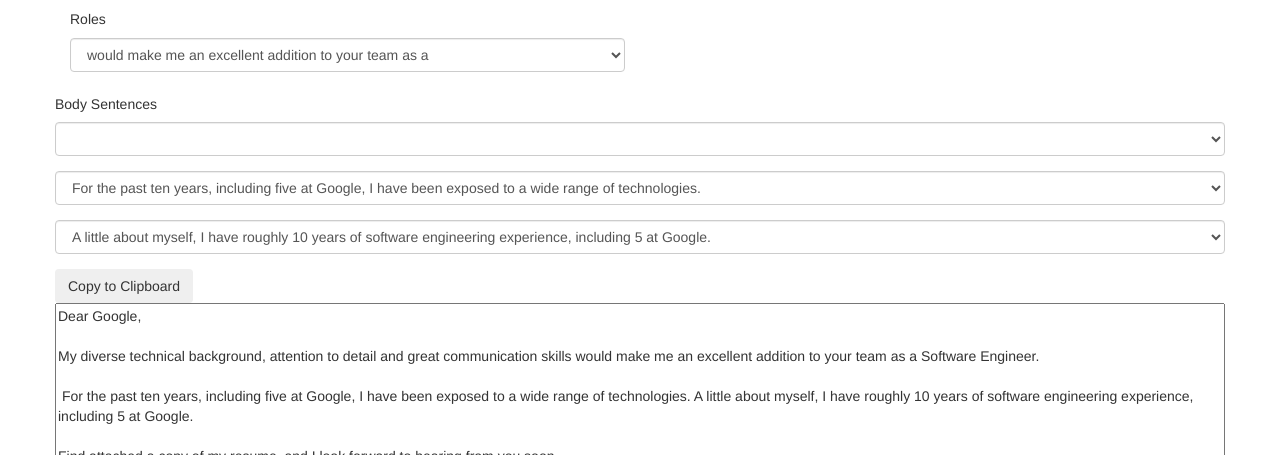
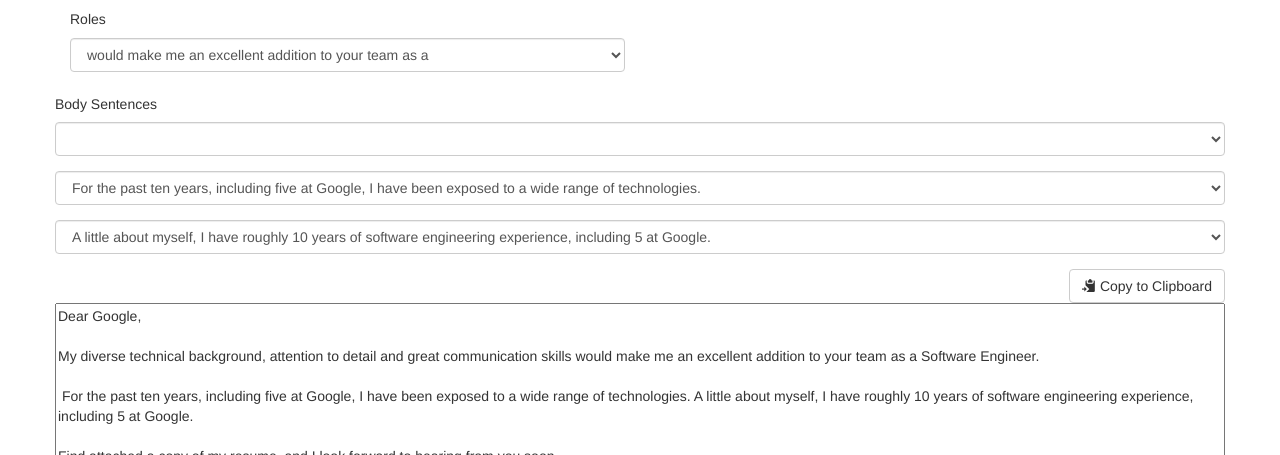
Before and after one commit to bradleybossard/cover-letter-writer, a plain HTML site: page index.html in a window 1280 px wide. Shown: the part 345-800 px from the top of the page. Drawn offline with nearby package versions, Linux system fonts and the light colour scheme; some packages are replaced by stand-ins of ours; a script that the page names is missing.

Commit message:
Add spice to copy button

```diff
--- a/index.html
+++ b/index.html
@@ -106,7 +106,13 @@
     </div>
 
     <div class="row">
-      <button class="btn" data-clipboard-target="#letter">Copy to Clipboard</button>
+      <div class="form-group">
+        <div class="btn-group pull-right" role="group" aria-label="...">
+          <button type="button" class="btn btn-default btn-small" data-clipboard-target="#letter">
+              <span class="glyphicon glyphicon-copy" aria-hidden="true"></span> Copy to Clipboard
+          </button>
+        </div>
+      </div>
       <textarea id="letter">{{ displayString }}</textarea>
     </div>
   </div>
```
